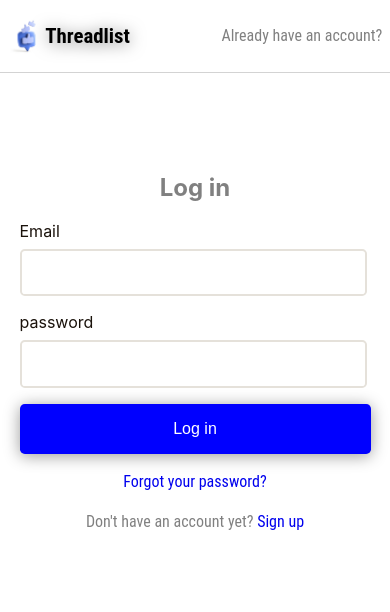
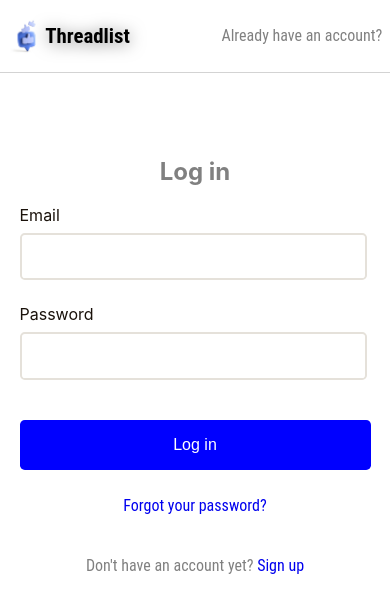
Before and after one commit to jonahunuafe/user-authentication, a React (Create React App) app: page /login in a window 390 px wide. Shown: the top 612 px of the page. Built offline with nearby package versions, Linux system fonts and the light colour scheme.

Commit message:
responsive Login page

```diff
--- a/src/components/Input.module.css
+++ b/src/components/Input.module.css
@@ -6,7 +6,7 @@ input {
     border-radius: 0.3rem;
     width: 90%;
     margin-top: 0.5rem;
-    margin-bottom: 1rem;
+    margin-bottom: 1.5rem;
 }
 
 #label {
--- a/src/index.css
+++ b/src/index.css
@@ -10,7 +10,11 @@ body {
 .container {
   margin: auto;
   width: 90%;
-  padding-top: 5rem;
+  padding-top: 4rem;
+}
+
+.container > p {
+  margin-top: 2.3rem;
 }
 
 .signup-h2, .login-h2 {
@@ -38,9 +42,6 @@ button {
 }
 
 .signUpBtn {
-  background-color: blue;
-  filter: drop-shadow(0 2px 8px rgba(0, 0, 0, 0.4));
-  color: white;
   margin-top: 3rem;
   margin-bottom: 0.5rem;
 }
@@ -50,10 +51,14 @@ button {
   margin-bottom: 3rem;
 }
 
-.loginBtn, .resetBtn {
+.loginBtn, .resetBtn, .signUpBtn {
   background-color: blue;
-  filter: drop-shadow(0 2px 8px rgba(0, 0, 0, 0.4));
   color: white;
+}
+
+.loginBtn {
+  margin-top: 1rem;
+  margin-bottom: 0.5rem;
 }
 
 .signUpBtn:hover, .loginBtn:hover {
--- a/src/pages/Login.js
+++ b/src/pages/Login.js
@@ -16,7 +16,7 @@ function Login() {
                 <h2 className="login-h2">Log in</h2>
                 <form onSubmit={handleSubmit}>
                     <Input label="Email" id="email" type="email" />
-                    <Input label="password" id="passord" type="password" />
+                    <Input label="Password" id="passord" type="password" />
                     <button className="loginBtn">Log in</button>
                     <p><Link to="/login/passwordreset">Forgot your password?</Link></p>
                 </form>
```
